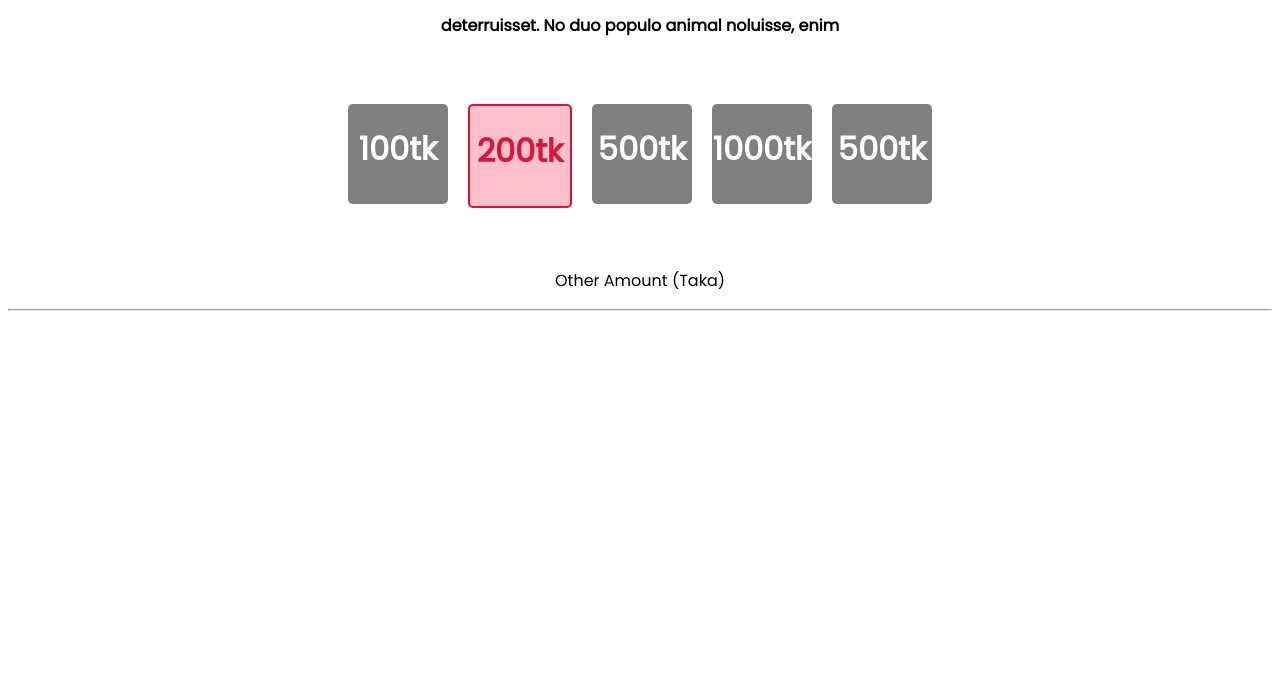
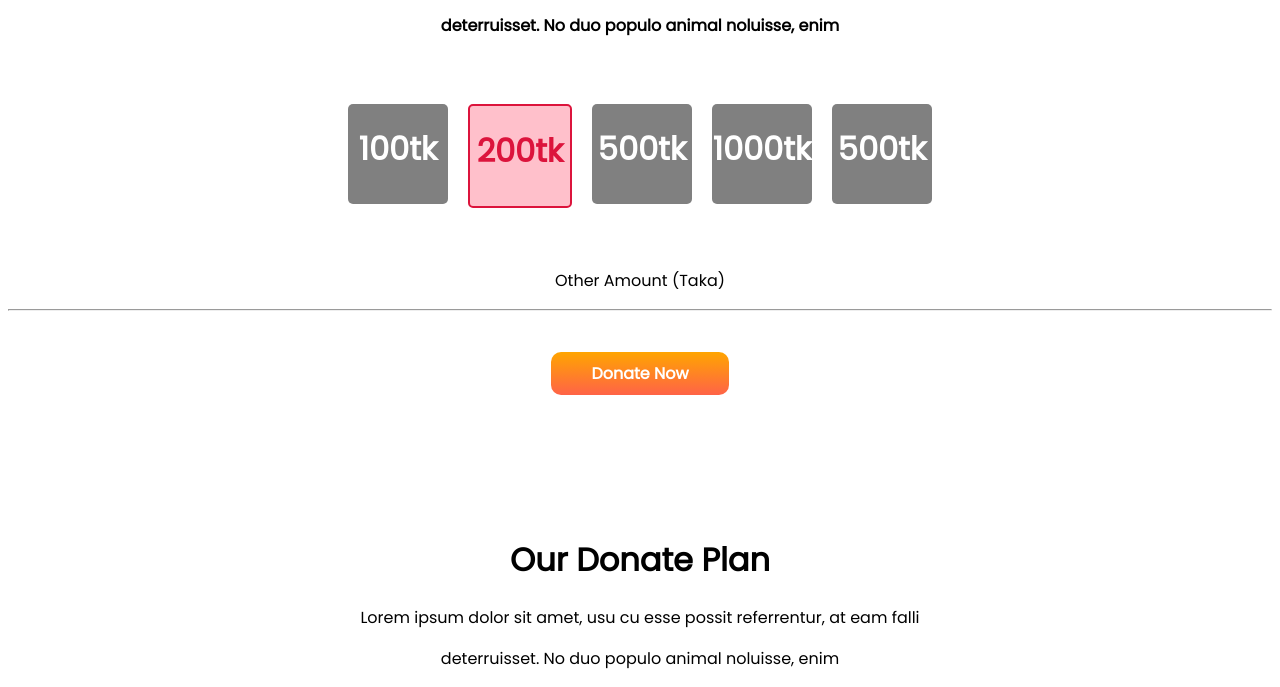
Before and after one commit to Sayeednayeem1/donate-spread-happiness-repo, a plain HTML site: page index.html in a window 1280 px wide. Shown: the part 773-1460 px from the top of the page. Before the commit the page ends 1092 px from the top, so only its background shows below. Drawn offline with Linux system fonts and the light colour scheme.

Commit message:
added new heading and paragraph

```diff
--- a/index.html
+++ b/index.html
@@ -44,5 +44,13 @@
    </div>
    <p id="other-amount">Other Amount (Taka)</p>
    <hr>
+   <div id="margin-align">
+       <a id="final-donate-now" target="_blank" href="">Donate Now</a>
+   </div>
+   <div id="our-donate-plan">
+       <h1 id="font-weight">Our Donate Plan</h1>
+       <p>Lorem ipsum dolor sit amet, usu cu esse possit referrentur, at eam falli</p>
+       <p>deterruisset. No duo populo animal noluisse, enim</p>
+   </div>
 </body>
 </html>
--- a/style.css
+++ b/style.css
@@ -49,3 +49,22 @@ body{
     text-align: center;
     margin-top: 50px;
 }
+#final-donate-now{
+    text-decoration: none;
+    background-image: linear-gradient(orange, tomato);
+    color: white;
+    font-weight: 700;
+    padding: 10px 40px;
+    border-radius: 10px;
+}
+#margin-align{
+    text-align: center;
+    margin-top: 50px;
+}
+#our-donate-plan{
+    text-align: center;
+    margin-top: 150px;
+}
+#font-weight{
+    font-weight: bold;
+}
```
